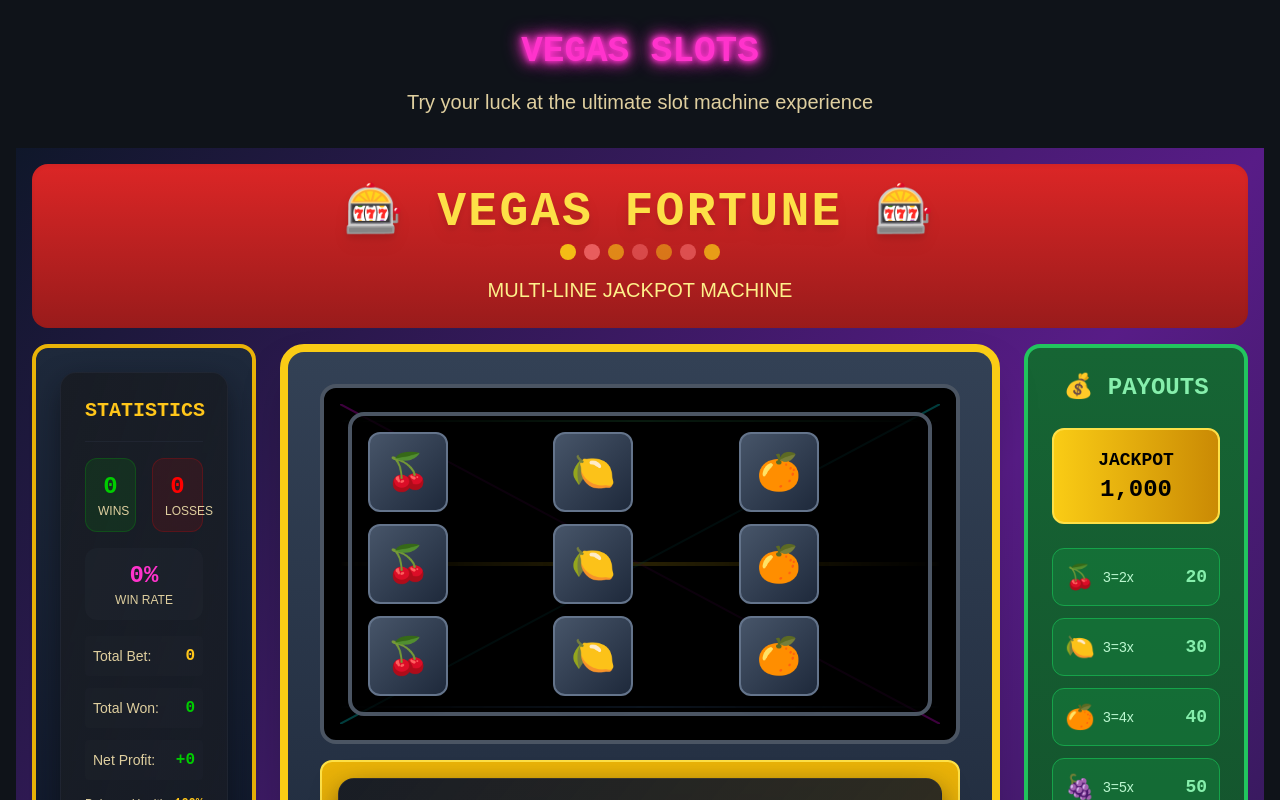
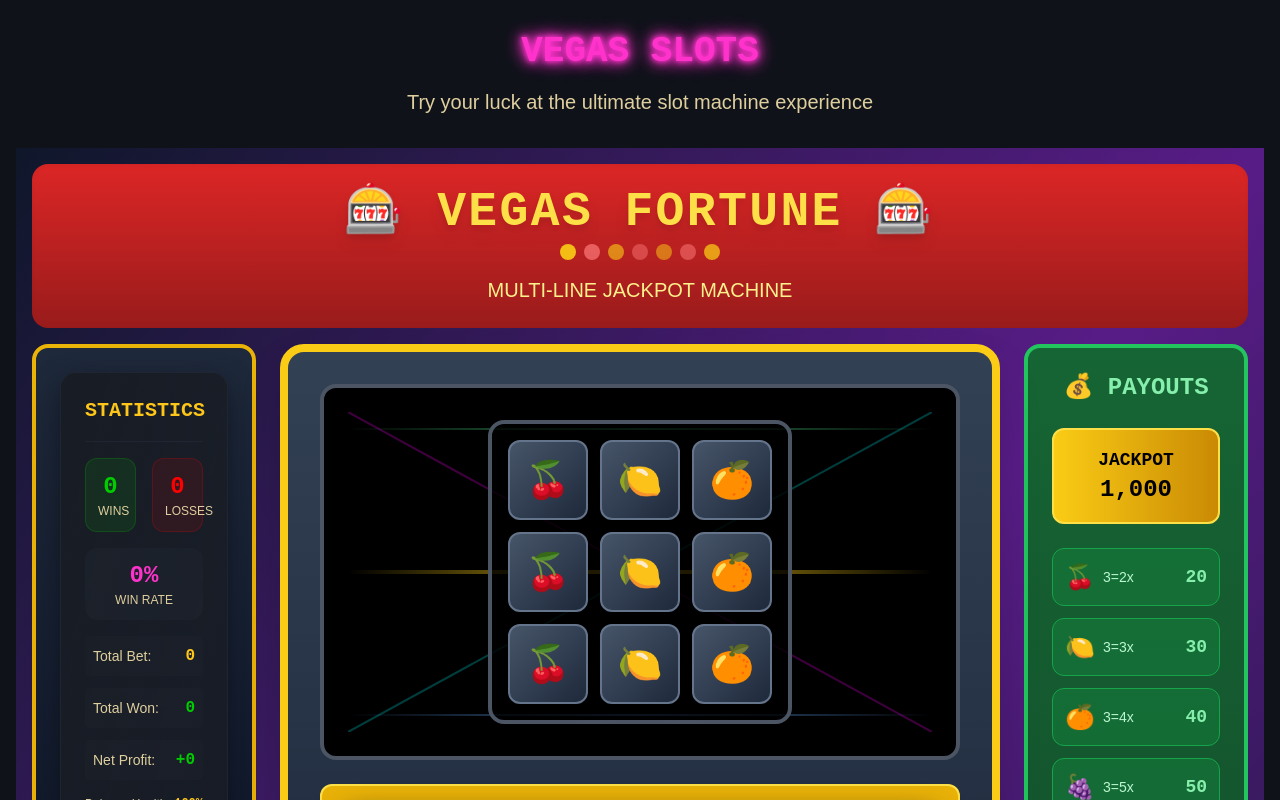
Before and after one commit to Dominik-G-js/pure-play-casino, a React (Vite) app: page / in a window 1280 px wide. Shown: the top 800 px of the page. Built offline with nearby package versions, Linux system fonts and the light colour scheme.

Commit message:
Fix UI alignment

```diff
--- a/src/components/SlotMachine.tsx
+++ b/src/components/SlotMachine.tsx
@@ -427,17 +427,17 @@ export const SlotMachine = () => {
             <div className="bg-gradient-to-b from-slate-700 via-slate-800 to-slate-900 rounded-3xl p-4 lg:p-8 border-4 lg:border-8 border-yellow-400 shadow-2xl relative overflow-hidden">
 
               {/* Slot Window - Larger and more prominent */}
-              <div className="relative bg-black rounded-2xl p-4 lg:p-6 mb-4 border-4 border-gray-600 shadow-inner">
+              <div className="relative bg-black rounded-2xl p-6 lg:p-8 mb-6 border-4 border-gray-600 shadow-inner mx-auto max-w-2xl">
                 {/* Payline Indicators */}
                 <div className="absolute inset-0 pointer-events-none">
                   {/* Center Line */}
-                  <div className="absolute top-1/2 left-4 right-4 h-1 bg-gradient-to-r from-transparent via-yellow-400 to-transparent transform -translate-y-0.5 opacity-80"></div>
+                  <div className="absolute top-1/2 left-6 right-6 h-1 bg-gradient-to-r from-transparent via-yellow-400 to-transparent transform -translate-y-0.5 opacity-80"></div>
                   {/* Top Line */}
-                  <div className="absolute top-8 left-4 right-4 h-0.5 bg-gradient-to-r from-transparent via-green-400 to-transparent opacity-60"></div>
+                  <div className="absolute top-10 left-6 right-6 h-0.5 bg-gradient-to-r from-transparent via-green-400 to-transparent opacity-60"></div>
                   {/* Bottom Line */}
-                  <div className="absolute bottom-8 left-4 right-4 h-0.5 bg-gradient-to-r from-transparent via-blue-400 to-transparent opacity-60"></div>
+                  <div className="absolute bottom-10 left-6 right-6 h-0.5 bg-gradient-to-r from-transparent via-blue-400 to-transparent opacity-60"></div>
                   {/* Diagonal Lines */}
-                  <div className="absolute inset-4">
+                  <div className="absolute inset-6">
                     <svg className="w-full h-full opacity-40">
                       <line x1="0" y1="0" x2="100%" y2="100%" stroke="rgba(255,0,255,0.6)" strokeWidth="2"/>
                       <line x1="100%" y1="0" x2="0" y2="100%" stroke="rgba(0,255,255,0.6)" strokeWidth="2"/>
@@ -446,7 +446,7 @@ export const SlotMachine = () => {
                 </div>
 
                 {/* Reels Container */}
-                <div className="relative z-10">
+                <div className="relative z-10 flex justify-center">
                   <ReelGrid
                     grid={reelResults}
                     isSpinning={gameState.isSpinning}
```
